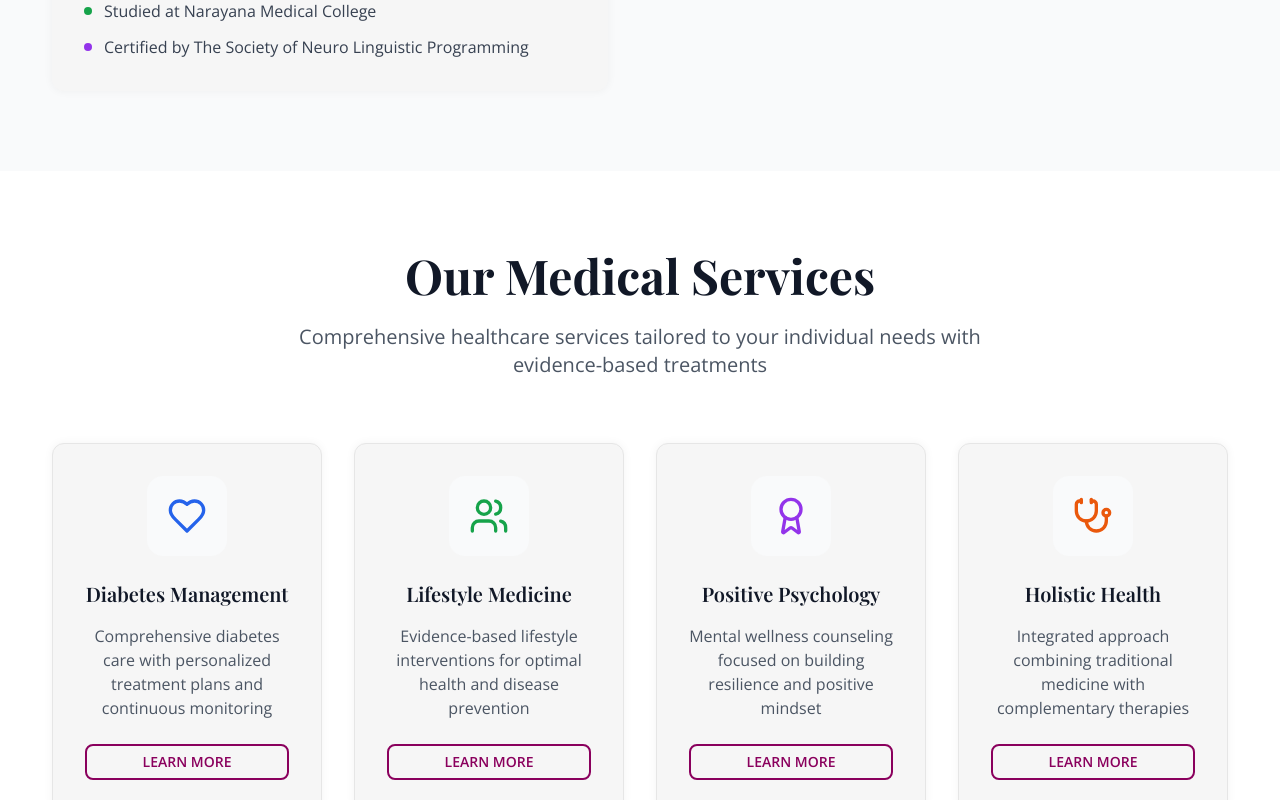
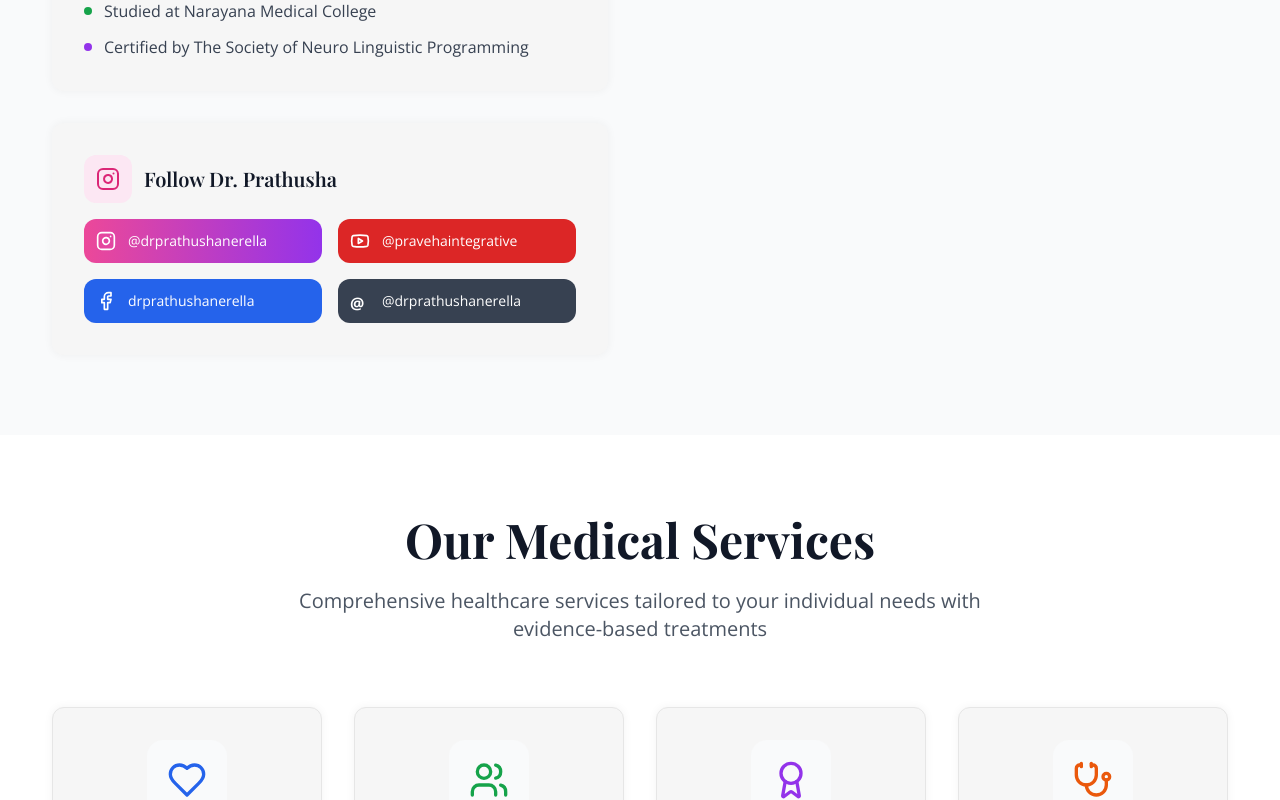
Before and after one commit to jp-sivaraju/nerella-wellness-hub, a React (Vite) app: page / in a window 1280 px wide. Shown: the part 1860-2660 px from the top of the page. Built offline with nearby package versions, Linux system fonts and the light colour scheme.

Commit message:
Refactor: Move social media info
Move social media information from the footer to the "About Dr. Prathusha Nerella" section and ensure proper alignment.

```diff
--- a/src/pages/Index.tsx
+++ b/src/pages/Index.tsx
@@ -1,4 +1,3 @@
-
 import React, { useState } from 'react';
 import { Calendar, Phone, Star, Play, ChevronRight, Heart, Users, Award, MapPin, Instagram, Youtube, Facebook, Stethoscope, Clock, Shield } from 'lucide-react';
 import { Button } from "@/components/ui/button";
@@ -281,6 +280,54 @@ const Index = () => {
                     <div className="w-2 h-2 bg-purple-600 rounded-full mt-2"></div>
                     <p className="text-gray-700 font-medium text-sm lg:text-base">Certified by The Society of Neuro Linguistic Programming</p>
                   </div>
+                </div>
+              </div>
+
+              {/* Social Media Section */}
+              <div className="professional-card p-6 lg:p-8 space-y-4">
+                <div className="flex items-center space-x-3 mb-4">
+                  <div className="w-12 h-12 bg-pink-100 rounded-lg flex items-center justify-center">
+                    <Instagram className="h-6 w-6 text-pink-600" />
+                  </div>
+                  <h4 className="text-lg lg:text-xl font-semibold text-gray-900">Follow Dr. Prathusha</h4>
+                </div>
+                <div className="grid grid-cols-1 sm:grid-cols-2 gap-3 lg:gap-4">
+                  <a
+                    href="https://www.instagram.com/drprathushanerella"
+                    target="_blank"
+                    rel="noopener noreferrer"
+                    className="flex items-center space-x-2 lg:space-x-3 p-3 bg-gradient-to-r from-pink-500 to-purple-600 rounded-lg hover:scale-105 transition-transform text-white"
+                  >
+                    <Instagram className="h-4 w-4 lg:h-5 lg:w-5" />
+                    <span className="text-xs lg:text-sm font-medium">@drprathushanerella</span>
+                  </a>
+                  <a
+                    href="https://www.youtube.com/@pravehaintegrative"
+                    target="_blank"
+                    rel="noopener noreferrer"
+                    className="flex items-center space-x-2 lg:space-x-3 p-3 bg-red-600 rounded-lg hover:scale-105 transition-transform text-white"
+                  >
+                    <Youtube className="h-4 w-4 lg:h-5 lg:w-5" />
+                    <span className="text-xs lg:text-sm font-medium">@pravehaintegrative</span>
+                  </a>
+                  <a
+                    href="https://www.facebook.com/drprathushanerella/"
+                    target="_blank"
+                    rel="noopener noreferrer"
+                    className="flex items-center space-x-2 lg:space-x-3 p-3 bg-blue-600 rounded-lg hover:scale-105 transition-transform text-white"
+                  >
+                    <Facebook className="h-4 w-4 lg:h-5 lg:w-5" />
+                    <span className="text-xs lg:text-sm font-medium">drprathushanerella</span>
+                  </a>
+                  <a
+                    href="https://www.threads.com/@drprathushanerella"
+                    target="_blank"
+                    rel="noopener noreferrer"
+                    className="flex items-center space-x-2 lg:space-x-3 p-3 bg-gray-700 rounded-lg hover:scale-105 transition-transform text-white"
+                  >
+                    <div className="h-4 w-4 lg:h-5 lg:w-5 font-bold">@</div>
+                    <span className="text-xs lg:text-sm font-medium">@drprathushanerella</span>
+                  </a>
                 </div>
               </div>
             </div>
@@ -578,7 +625,7 @@ const Index = () => {
       {/* Footer - Enhanced Colors and Mobile */}
       <footer className="bg-gray-900 text-white py-8 lg:py-12">
         <div className="max-w-7xl mx-auto px-4 sm:px-6 lg:px-8">
-          <div className="grid grid-cols-1 md:grid-cols-3 gap-6 lg:gap-8">
+          <div className="grid grid-cols-1 md:grid-cols-2 gap-6 lg:gap-8">
             <div>
               <div className="flex items-center space-x-3 mb-4">
                 <div className="w-12 h-12 medical-gradient rounded-full flex items-center justify-center">
@@ -595,76 +642,17 @@ const Index = () => {
             </div>
 
             <div>
-              <h4 className="text-lg font-semibold mb-4 text-white">Quick Links</h4>
-              <div className="space-y-2">
-                {navItems.map((item) => (
-                  <button
-                    key={item.id}
-                    onClick={() => scrollToSection(item.id)}
-                    className="block text-gray-200 hover:text-white transition-colors text-sm lg:text-base"
-                  >
-                    {item.label}
-                  </button>
-                ))}
-                <button
-                  onClick={() => navigate('/patient-registration')}
-                  className="block text-gray-200 hover:text-white transition-colors text-sm lg:text-base"
-                >
-                  Patient Registration
-                </button>
-              </div>
-            </div>
-
-            <div>
-              <h4 className="text-lg font-semibold mb-4 text-white">Follow Dr. Prathusha</h4>
-              <div className="grid grid-cols-2 gap-3 lg:gap-4 mb-6">
-                <a
-                  href="https://www.instagram.com/drprathushanerella"
-                  target="_blank"
-                  rel="noopener noreferrer"
-                  className="flex items-center space-x-2 lg:space-x-3 p-2 lg:p-3 bg-gradient-to-r from-pink-500 to-purple-600 rounded-lg hover:scale-105 transition-transform"
-                >
-                  <Instagram className="h-4 w-4 lg:h-5 lg:w-5 text-white" />
-                  <span className="text-xs lg:text-sm font-medium text-white">@drprathushanerella</span>
-                </a>
-                <a
-                  href="https://www.youtube.com/@pravehaintegrative"
-                  target="_blank"
-                  rel="noopener noreferrer"
-                  className="flex items-center space-x-2 lg:space-x-3 p-2 lg:p-3 bg-red-600 rounded-lg hover:scale-105 transition-transform"
-                >
-                  <Youtube className="h-4 w-4 lg:h-5 lg:w-5 text-white" />
-                  <span className="text-xs lg:text-sm font-medium text-white">@pravehaintegrative</span>
-                </a>
-                <a
-                  href="https://www.facebook.com/drprathushanerella/"
-                  target="_blank"
-                  rel="noopener noreferrer"
-                  className="flex items-center space-x-2 lg:space-x-3 p-2 lg:p-3 bg-blue-600 rounded-lg hover:scale-105 transition-transform"
-                >
-                  <Facebook className="h-4 w-4 lg:h-5 lg:w-5 text-white" />
-                  <span className="text-xs lg:text-sm font-medium text-white">drprathushanerella</span>
-                </a>
-                <a
-                  href="https://www.threads.com/@drprathushanerella"
-                  target="_blank"
-                  rel="noopener noreferrer"
-                  className="flex items-center space-x-2 lg:space-x-3 p-2 lg:p-3 bg-gray-700 rounded-lg hover:scale-105 transition-transform"
-                >
-                  <div className="h-4 w-4 lg:h-5 lg:w-5 font-bold text-white">@</div>
-                  <span className="text-xs lg:text-sm font-medium text-white">@drprathushanerella</span>
-                </a>
-              </div>
+              <h4 className="text-lg font-semibold mb-4 text-white">Contact Information</h4>
               <div className="space-y-2 text-sm text-gray-200">
                 <p className="flex items-center">
-                  <MapPin className="h-4 w-4 mr-2 text-gray-200" />
+                  <MapPin className="h-4 w-4 mr-2" />
                   Ramakrishna Math, Hyderabad
                 </p>
                 <p className="flex items-center">
-                  <Phone className="h-4 w-4 mr-2 text-gray-200" />
+                  <Phone className="h-4 w-4 mr-2" />
                   +91 98765 43210
                 </p>
-                <p className="text-gray-200">✉️ consultation@drprathushanerella.com</p>
+                <p>✉️ consultation@drprathushanerella.com</p>
               </div>
             </div>
           </div>
```
